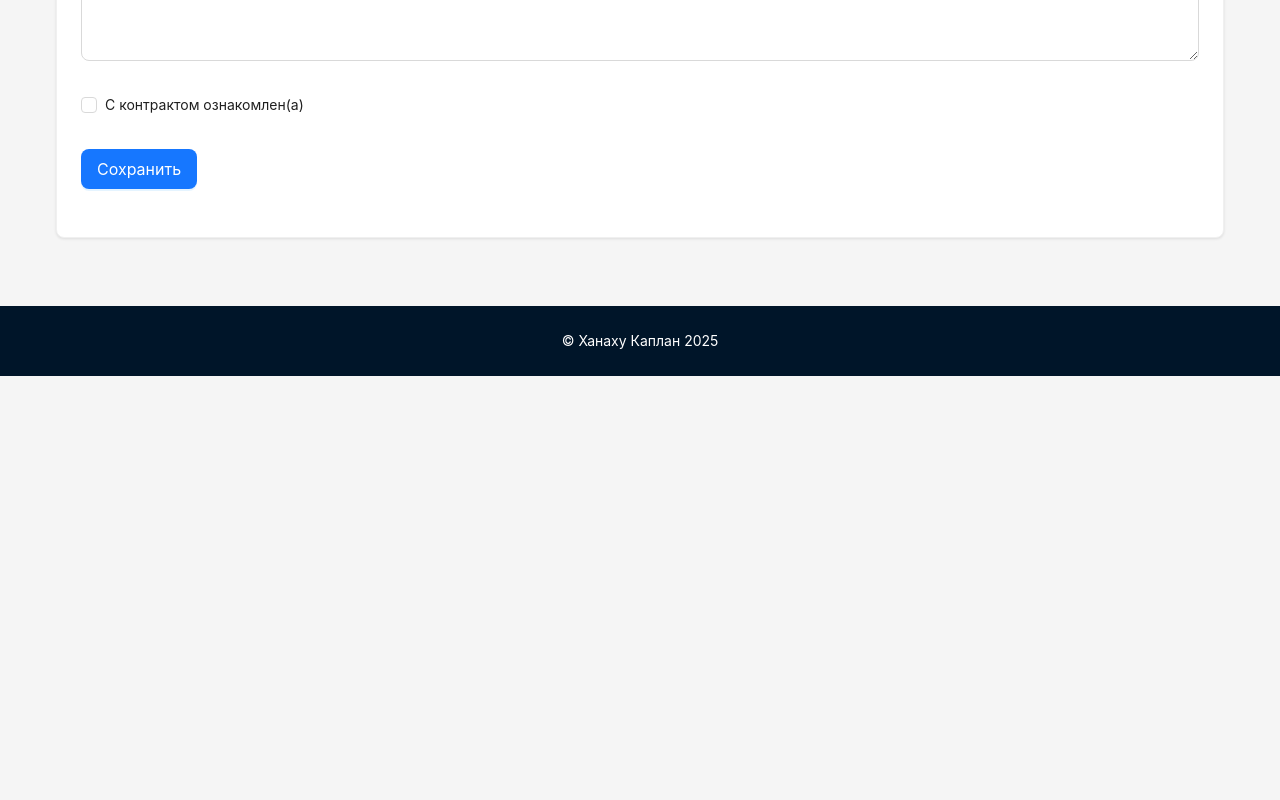
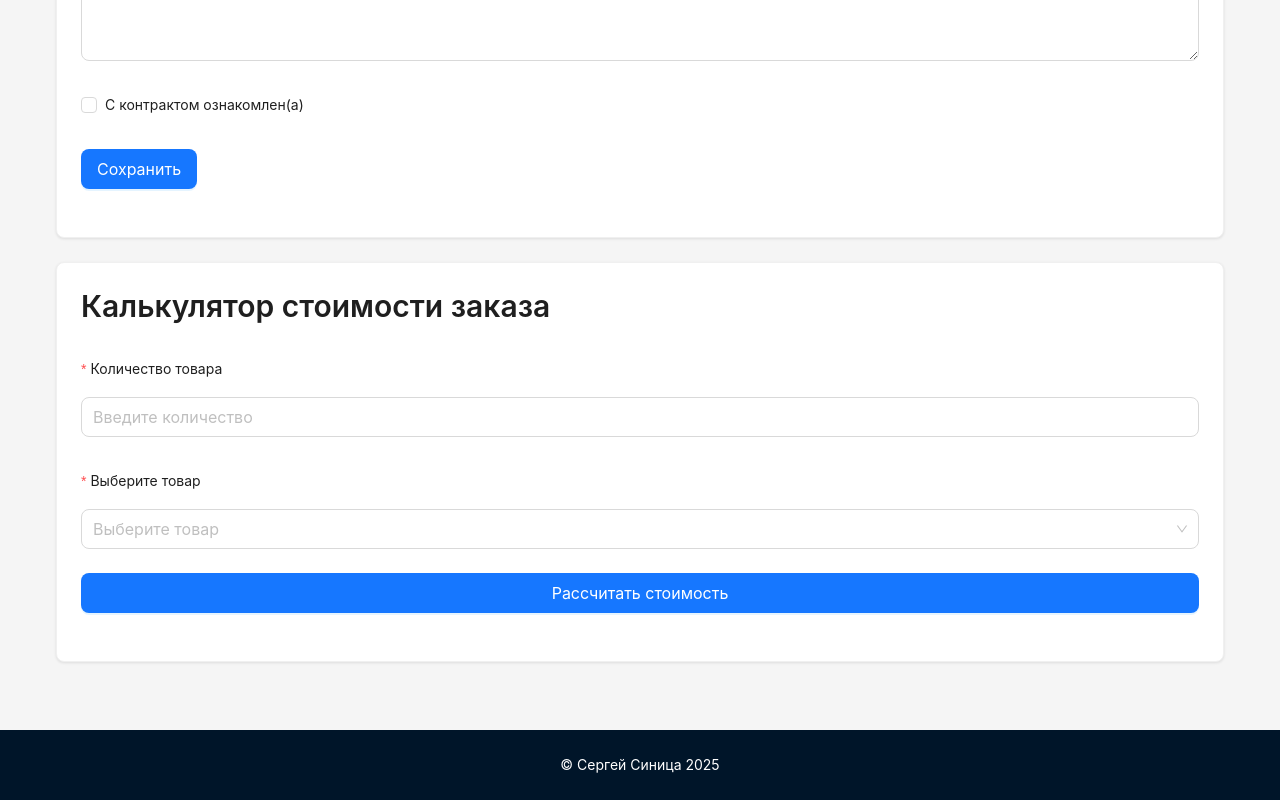
Before and after one commit to DESPAITETION/DESPAITETION.github-io2, a React (Vite) app: page / in a window 1280 px wide. Shown: the part 2408-3208 px from the top of the page. Before the commit the page ends 2784 px from the top, so only its background shows below. Built offline with nearby package versions, Linux system fonts and the light colour scheme; the HTML template or start-up script is replaced by a standard one.

Commit message:
Add calculator component for task 5

```diff
--- a/src/App.jsx
+++ b/src/App.jsx
@@ -5,6 +5,7 @@ import Header from './components/Header';
 import LinksSection from './components/LinksSection';
 import TableSection from './components/TableSection';
 import FormSection from './components/FormSection';
+import Calculator from './components/Calculator';
 
 const { Content, Footer } = Layout;
 
@@ -35,6 +36,13 @@ const App = () => {
                 <FormSection />
               </Col>
             </Row>
+
+            {/* Калькулятор */}
+            <Row style={{ marginTop: 24 }}>
+              <Col xs={24}>
+                <Calculator />
+              </Col>
+            </Row>
           </div>
         </Content>
 
@@ -46,7 +54,7 @@ const App = () => {
           marginTop: 48
         }}>
           <div style={{ maxWidth: 1200, margin: '0 auto' }}>
-            &copy; Ханаху Каплан 2025
+            &copy; Сергей Синица 2025
           </div>
         </Footer>
       </Layout>
--- /dev/null
+++ b/src/components/Calculator.jsx
@@ -0,0 +1,107 @@
+import React, { useState } from 'react';
+import { Card, Form, Input, Select, Button, Typography, Alert } from 'antd';
+
+const { Title } = Typography;
+const { Option } = Select;
+
+const Calculator = () => {
+  const [result, setResult] = useState(null);
+  const [error, setError] = useState('');
+
+  const onFinish = (values) => {
+    const { quantity, product } = values;
+
+    // Проверка количества регулярным выражением
+    const quantityRegex = /^\d+$/;
+    if (!quantityRegex.test(quantity)) {
+      setError('Количество должно быть целым числом');
+      setResult(null);
+      return;
+    }
+
+    setError('');
+
+    // Цены товаров
+    const prices = {
+      laptop: 50000,
+      phone: 25000,
+      tablet: 35000,
+      headphones: 5000,
+      monitor: 15000
+    };
+
+    const total = parseInt(quantity) * prices[product];
+    setResult(total);
+  };
+
+  return (
+    <Card className="custom-card">
+      <Title level={2} style={{ marginBottom: 24 }}>
+        Калькулятор стоимости заказа
+      </Title>
+
+      <Form
+        layout="vertical"
+        onFinish={onFinish}
+        size="large"
+      >
+        <Form.Item
+          label="Количество товара"
+          name="quantity"
+          rules={[
+            { required: true, message: 'Введите количество' },
+            { pattern: /^\d+$/, message: 'Количество должно быть целым числом' }
+          ]}
+        >
+          <Input
+            placeholder="Введите количество"
+            type="number"
+            min="1"
+          />
+        </Form.Item>
+
+        <Form.Item
+          label="Выберите товар"
+          name="product"
+          rules={[{ required: true, message: 'Выберите товар' }]}
+        >
+          <Select placeholder="Выберите товар">
+            <Option value="laptop">Ноутбук - 50,000 ₽</Option>
+            <Option value="phone">Смартфон - 25,000 ₽</Option>
+            <Option value="tablet">Планшет - 35,000 ₽</Option>
+            <Option value="headphones">Наушники - 5,000 ₽</Option>
+            <Option value="monitor">Монитор - 15,000 ₽</Option>
+          </Select>
+        </Form.Item>
+
+        <Form.Item>
+          <Button type="primary" htmlType="submit" block>
+            Рассчитать стоимость
+          </Button>
+        </Form.Item>
+      </Form>
+
+      {error && (
+        <Alert
+          message="Ошибка"
+          description={error}
+          type="error"
+          showIcon
+          style={{ marginTop: 16 }}
+        />
+      )}
+
+      {result !== null && !error && (
+        <Alert
+          message="Стоимость заказа"
+          description={`${result.toLocaleString('ru-RU')} ₽`}
+          type="success"
+          showIcon
+          style={{ marginTop: 16 }}
+        />
+      )}
+    </Card>
+  );
+};
+
+export default Calculator;
```
